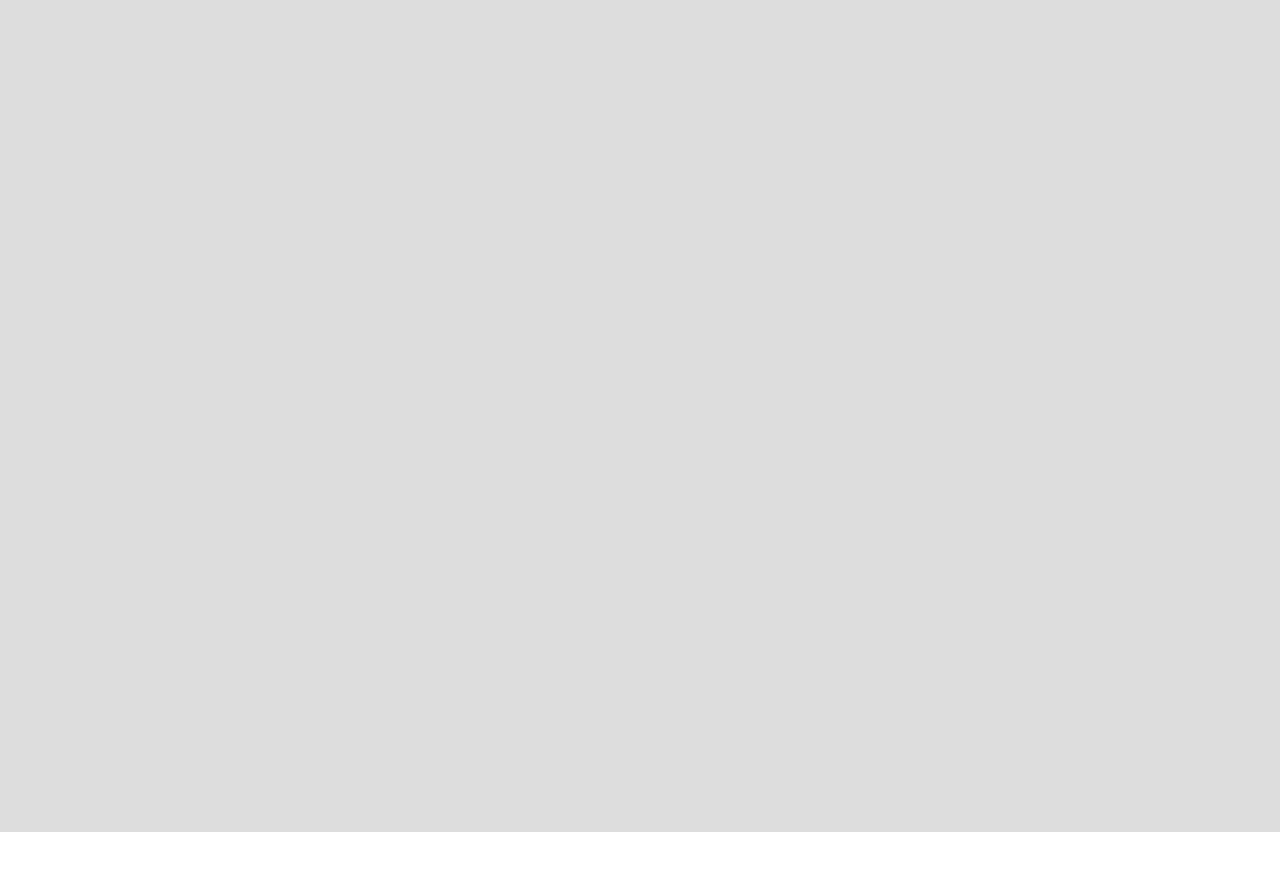
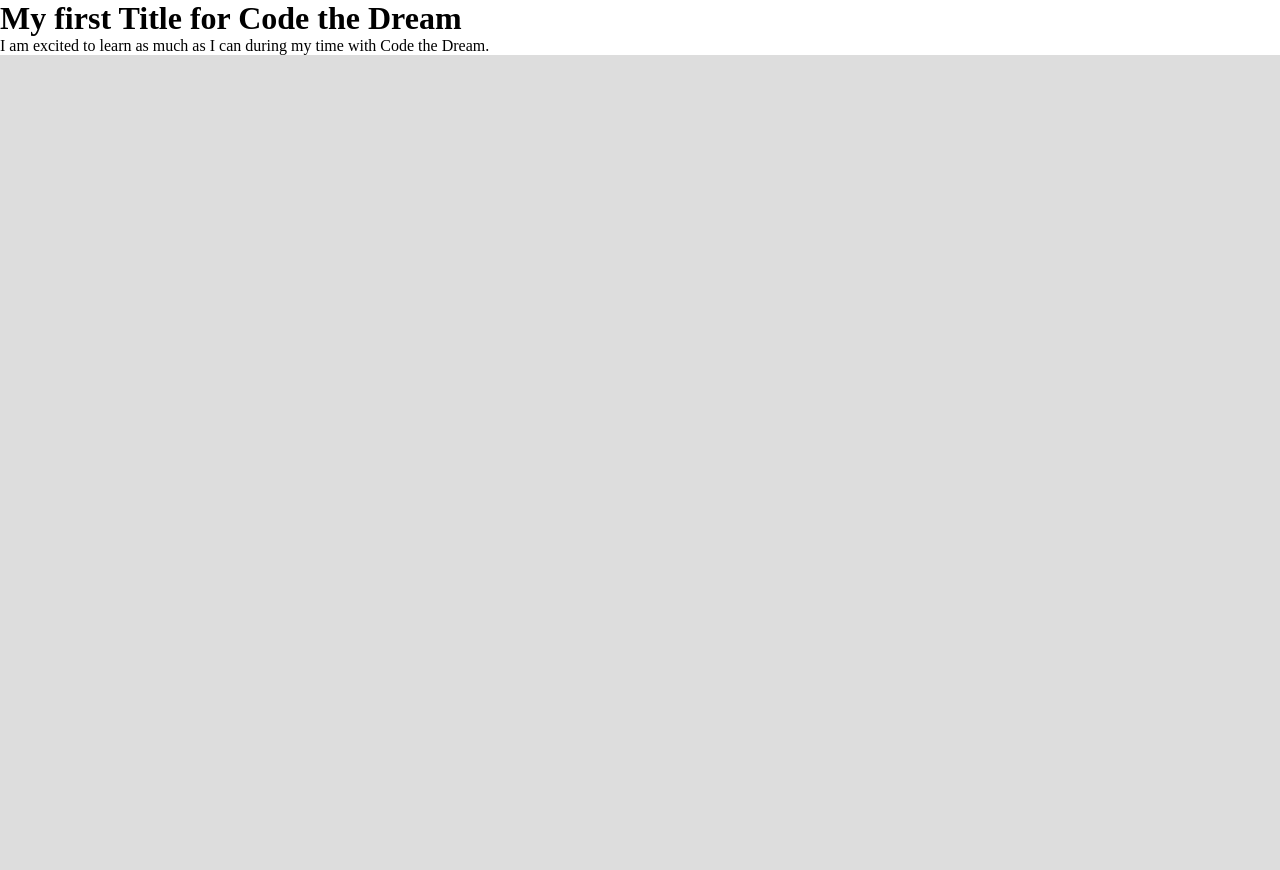
Before and after one commit to KarenBacilio/assignment-1, a plain HTML site: page index.html in a window 1280 px wide. Shown: the top 870 px of the page. Before the commit the page ends 832 px from the top, so only its background shows below. Drawn offline with Linux system fonts and the light colour scheme.

Commit message:
Updated html file

```diff
--- a/index.html
+++ b/index.html
@@ -10,7 +10,11 @@
   <link rel="stylesheet" href="styles.css" type="text/css">
   </head>
   <body>
-  <div id="target-div"></div>
+    <div class="content-container">
+    <h1>My first Title for Code the Dream</h1>
+    <p>I am excited to learn as much as I can during my time with Code the Dream.</p>
+  </div>
+    <div id="target-div"></div>
   <script src="index.js" type="text/javascript"></script>
   </body>
 </html>
```
